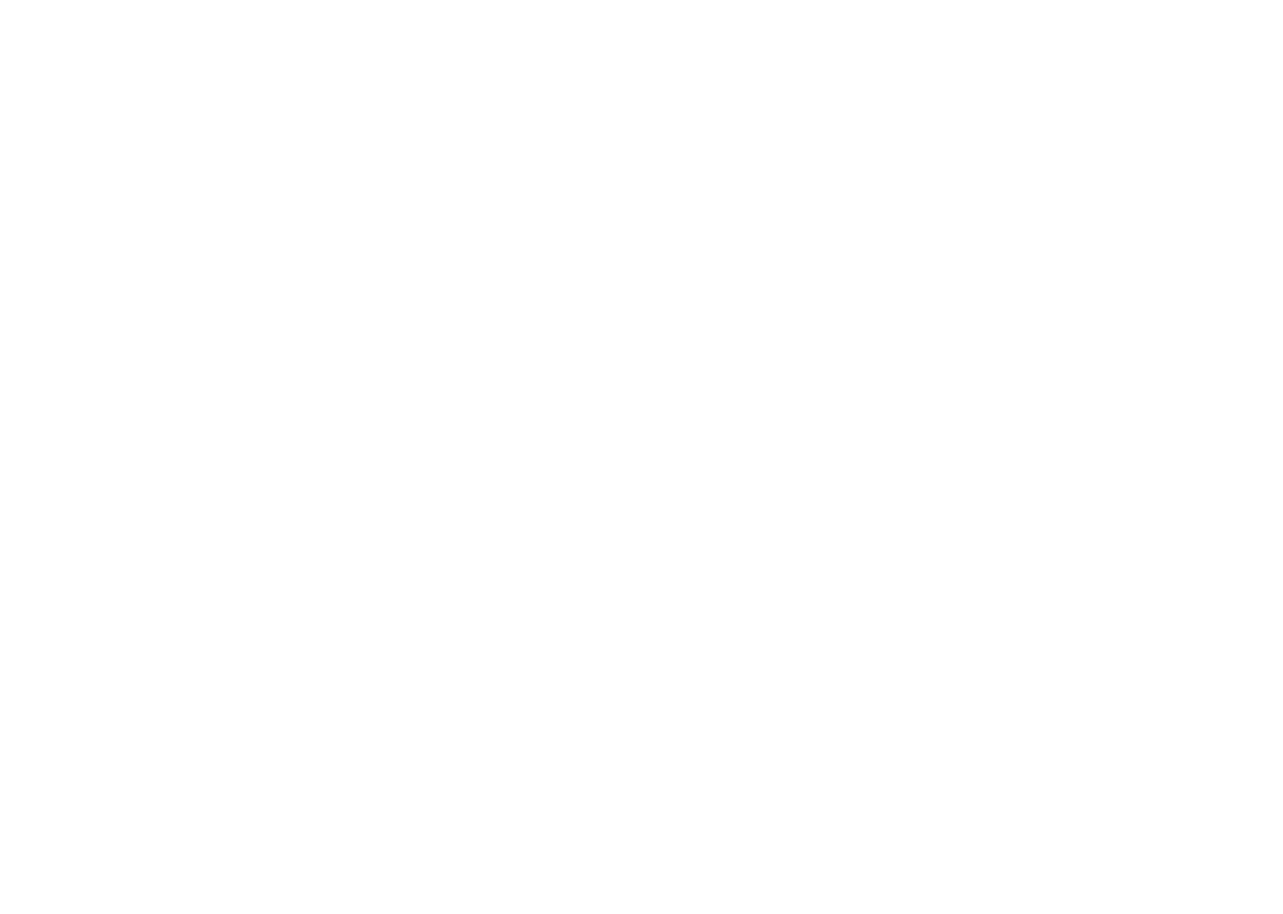
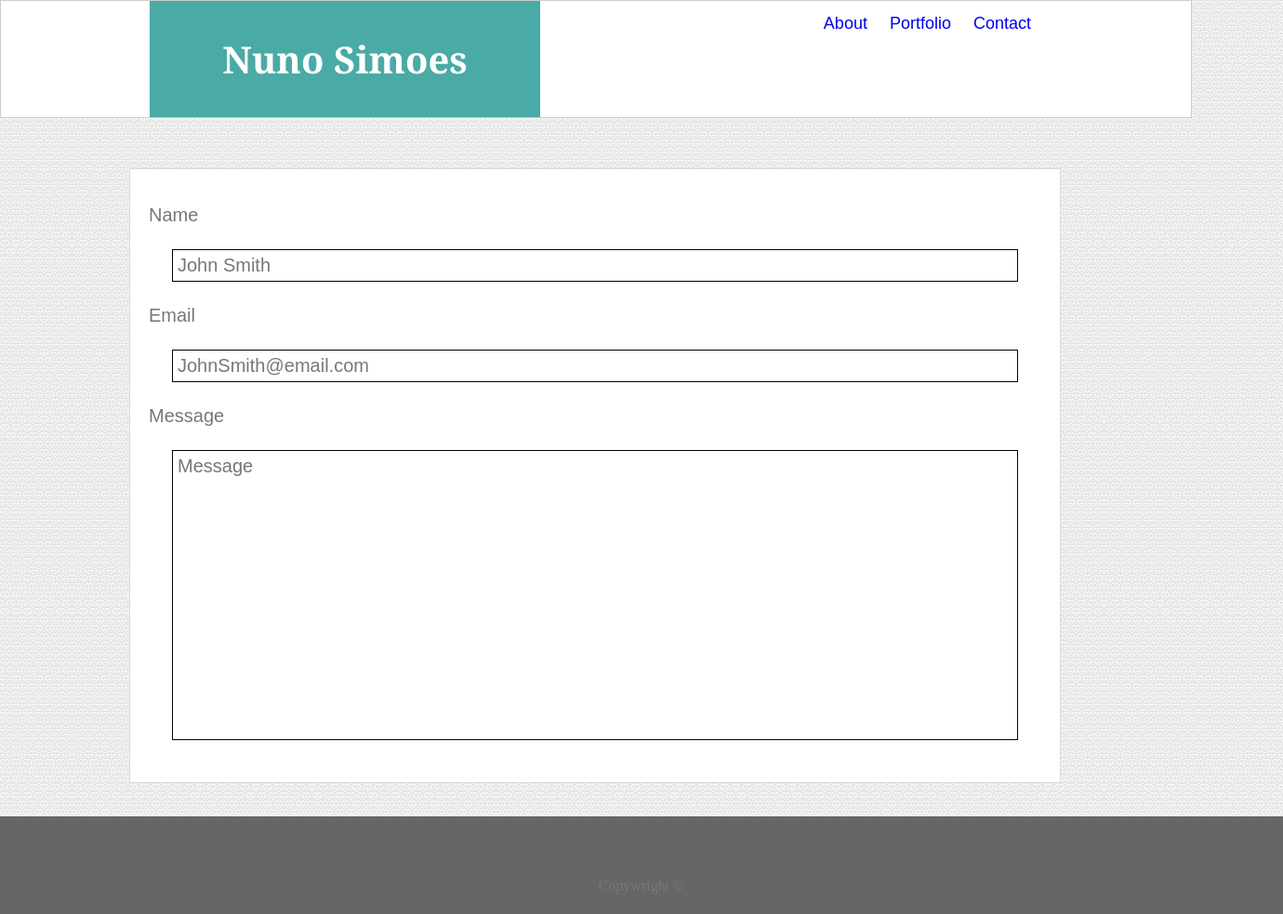
Before and after one commit to NJSimoes/Basic-Portfolio, a plain HTML site: page contact.html in a window 1280 px wide. Shown: the whole page at 93% size, 1380 px wide, since content can reach past the window. Before the commit the page ends 800 px from the top, so only its background shows below. Drawn offline with Linux system fonts and the light colour scheme.

Commit message:
code updates

```diff
--- a/assets/css/style.css
+++ b/assets/css/style.css
@@ -1,11 +1,100 @@
 body {
-    background-image: url("assets\images\diamonds.png");
+    margin: auto;
 }
-p1 {
-    color: orange;
+.header {
+    overflow: hidden;
+    background-color: white;
+    margin: auto;
+    width: 100%;
+    color: #FFFFFF;
+    font-family: 'Georgia', Times, Times New Roman, serif;
+    border: 1px solid black;
+    border-color: #cccccc;
+}
+.header a {
+    float: left;
+    text-align: center;
+    padding: 12px;
+    text-decoration: none;
+    font-size: 18px;
+    line-height: 25px;
+}
+.header a.name {
+    font-family: 'Georgia', Times, Times New Roman, serif;
+    font-size: 40px;
+    font-weight: bold;
+    background-color: #4aaaa5;
+    color: white;
+    width: 320px;
+    padding: 50px;
+    margin: 0px;
+    border: 0px;
+}
+#header-width {
+    margin: auto;
+    width: 960px;
+}
+.header-right {
+    float: right;
+    font-family: 'Arial', 'Helvetica Neue', Helvetica, sans-serif;
+    color: #777777;
+
+}
+
+.content {
+    width:960px;
+    border: 1px solid black;
+    margin: auto;
+    background-color: white;
+    padding: 20px;
+    font-family: 'Arial', 'Helvetica Neue', Helvetica, sans-serif;
+    border-color: #dddddd;
+
+}
+
+img {
+    float: left;
+    margin: 20px;
+}
+
+
+p5 {
+    font-family: 'Georgia', Times, Times New Roman, serif;
+    color: #4aaaa5;
+    font-size: 40px;
+}
+p6 {
+    color: #777777;
     font-size: 20px;
-    font-weight: bold;
 }
-.content {
+.footer {
+    left: 0;
+    bottom: 0;
+    width: 100%;
+    background-color: #666666;
+    color: #777777;
+    text-align: center;
+    padding: 50px 50px 5px 50px;
+ }
+ .contName {
+    background-color: white;
     max-width: 960px;
+    border: 1px solid black;
+    padding: 5px;
+    margin: 25px;
 }
+.contEmail {
+    background-color: white;
+    max-width: 960px;
+    border: 1px solid black;
+    padding: 5px;
+    margin: 25px;
+}
+.contMessage {
+    background-color: white;
+    max-width: 960px;
+    border: 1px solid black;
+    height: 300px;
+    padding: 5px;
+    margin: 25px;
+}
--- a/contact.html
+++ b/contact.html
@@ -0,0 +1,47 @@
+<!DOCTYPE html>
+<html>
+<head>
+    <title>Nuno Simoes Portfolio</title>
+    <link rel="stylesheet" href="assets/css/style.css">
+<style>
+    body {
+                background-image: url("assets/images/diamonds.png");
+            }
+
+</style>
+</head>
+
+    <body>
+        <div class="header">
+            <div id="header-width">
+
+                    <a class="name">Nuno Simoes</a>
+                    <div class="header-right">
+                        <a href="#about">About</a>
+                        <a href="#portfolio">Portfolio</a>
+                        <a href="#contact">Contact</a>
+                    </div>
+            </div>
+
+        </div>
+        <br>
+        <br>
+        <br>
+        <div class="content">
+                <br>
+                <p6>
+                Name
+                <div class="contName">John Smith</div>
+                Email
+                <div class="contEmail">JohnSmith@email.com</div>
+                Message
+                <div class="contMessage">Message</div>
+                </p6>
+            </div>
+            <br>
+            <br>
+            <div class="footer">
+                    <p>Copywright ©</p>
+                  </div>
+        </body>
+    </html>
```
Also changed, not shown: index.html (+45 -12 lines), portfolio.html (+40 -0 lines), tester..html (added, +19 -0 lines), assets/images/headshot.PNG, assets/images/headshota.PNG (added).
